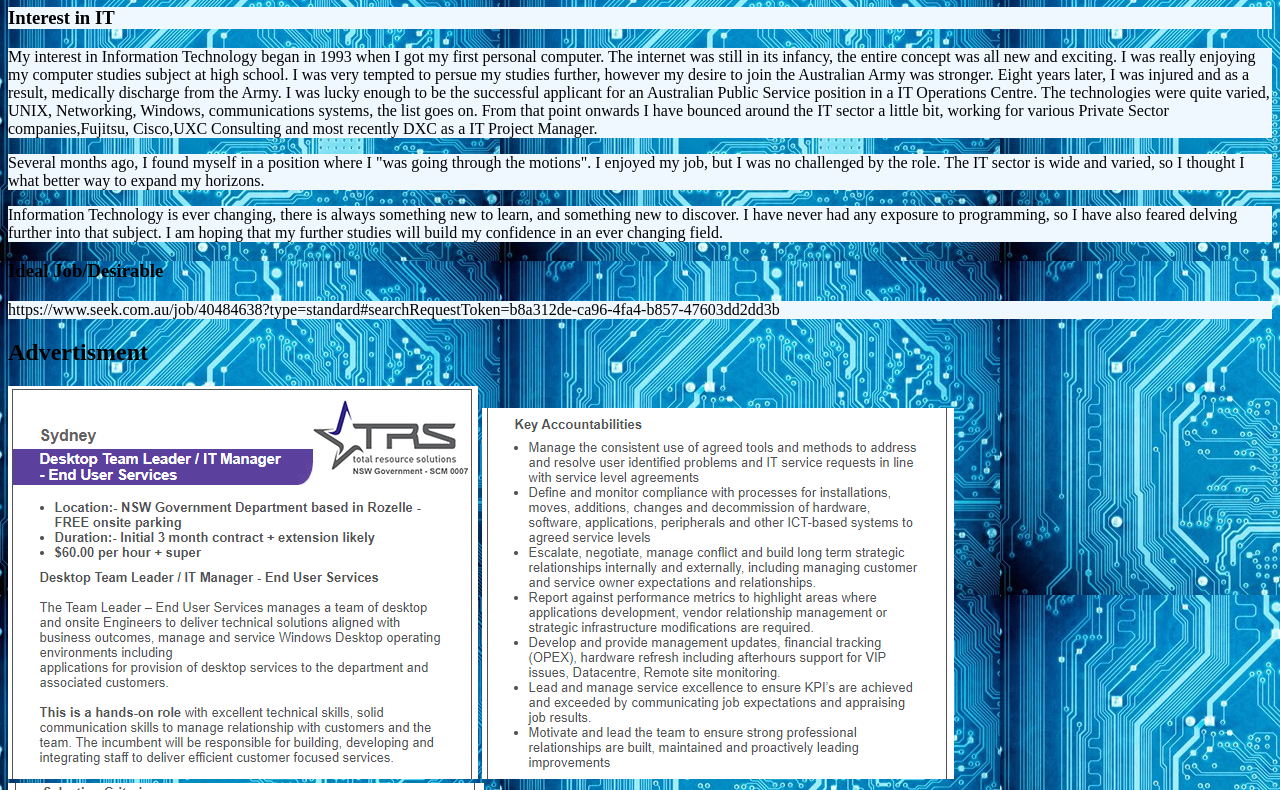
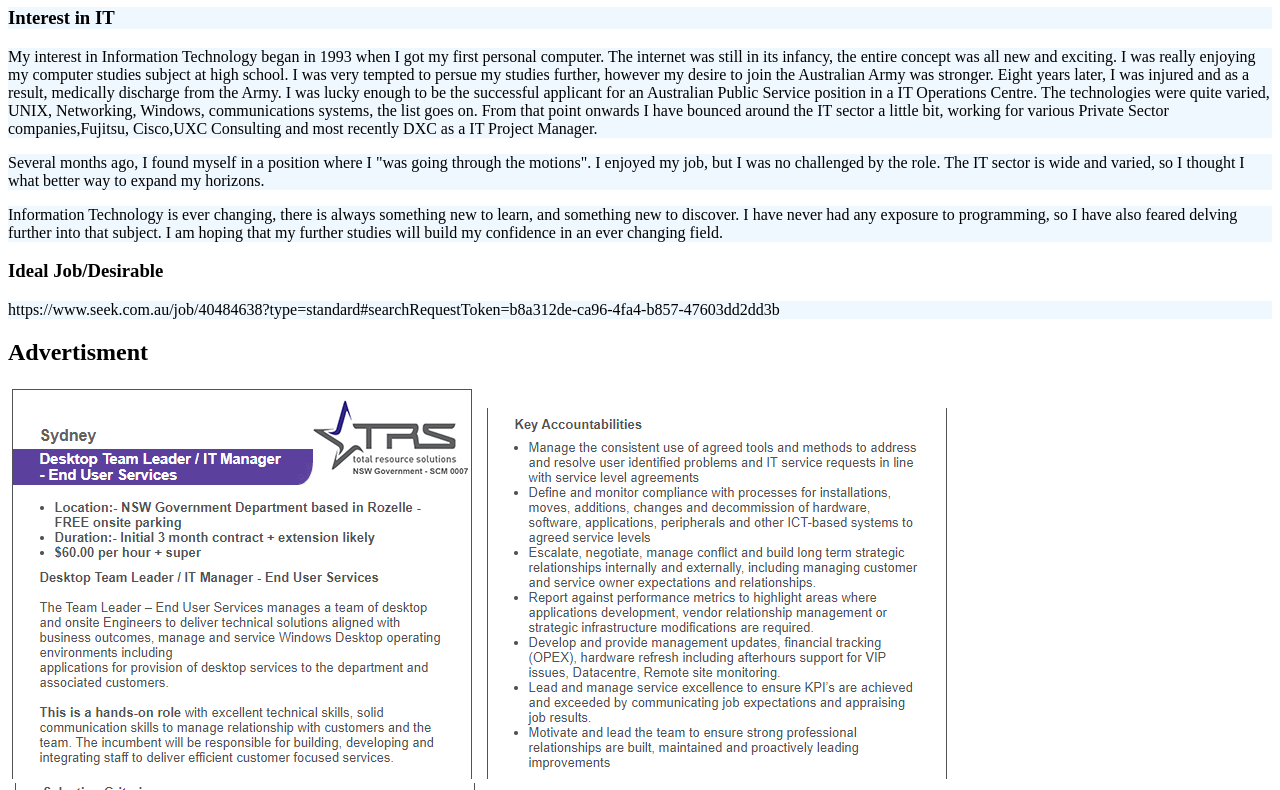
Before and after one commit to Scoot-uni/Asses1, a plain HTML site: page index.html in a window 1280 px wide. Shown: the part 73-863 px from the top of the page. Drawn offline with Linux system fonts and the light colour scheme.

Commit message:
Update index.html

```diff
--- a/index.html
+++ b/index.html
@@ -2,11 +2,6 @@
 <html>
 <body>
 
-<style>
-body {
-  background-image: url('circuit.jpg');
-}
-</style>
 
 
 <h1>Assessment One</h1>
```
